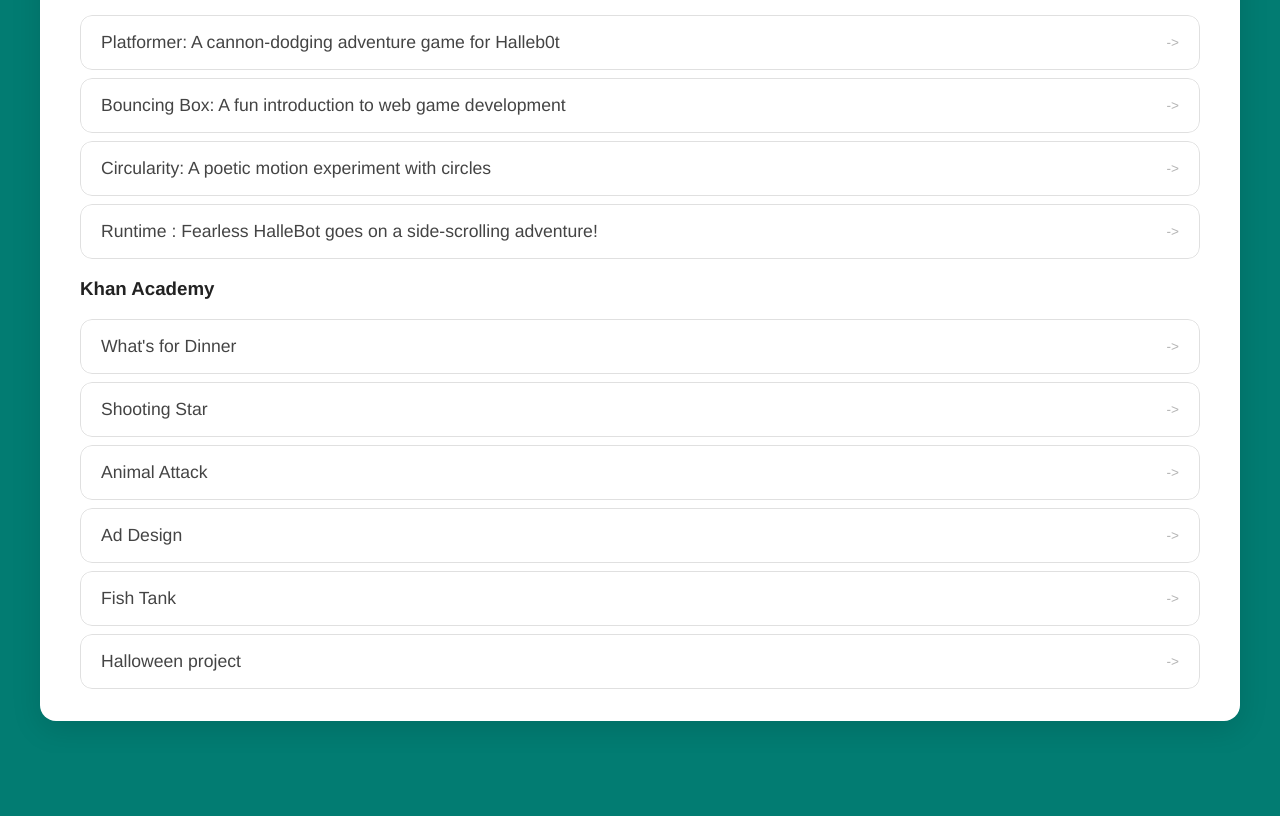
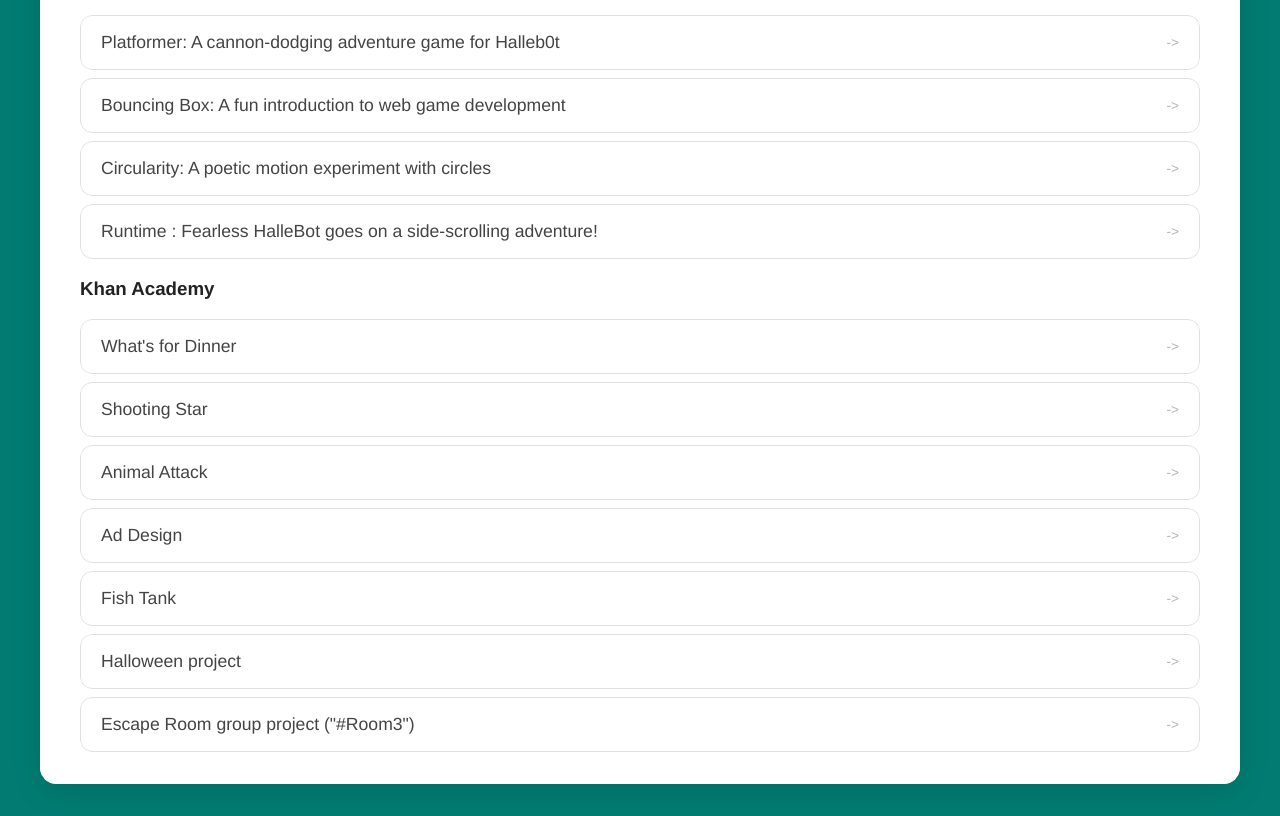
Before and after one commit to jordanbacon8/jordanbacon8.github.io, a plain HTML site: page portfolio.html in a window 1280 px wide. Shown: the part 245-1061 px from the top of the page. Before the commit the page ends 998 px from the top, so only its background shows below. Drawn offline with Linux system fonts and the light colour scheme.

Commit message:
Escape Room Project

```diff
--- a/portfolio.html
+++ b/portfolio.html
@@ -58,6 +58,10 @@
 <li>
 <a href="https://www.khanacademy.org/computer-programming/bacon_halloween-project/4766598511312896" target = "_blank">Halloween project</a>
 </li>
+<li>
+<a href="https://www.khanacademy.org/computer-programming/escape-room_bui-henton-landry-bacon/5228437716189184" target = "_blank">Escape Room group project ("#Room3")</a>
+</li>
+
         </ul>
         </div>
       </div>
```
